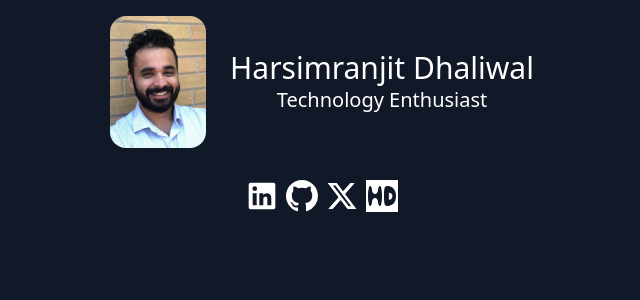
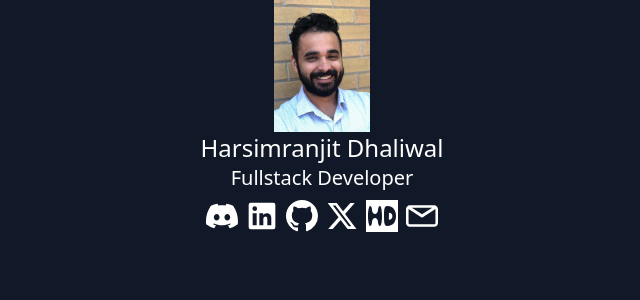
Before and after one commit to harsi-dev/portfolio, a Next.js app: page / in a window 1280 px wide. Shown: the top 300 px of the page, without its empty margins (318-958 px from the left). Built offline with nearby package versions, Linux system fonts and the light colour scheme.

Commit message:
split the huge code from index.tsx into components

```diff
--- /dev/null
+++ b/components/Name.tsx
@@ -0,0 +1,3 @@
+export default function Name() {
+  return <h1 className="text-center text-white">Harsimranjit Dhaliwal</h1>;
+}
--- /dev/null
+++ b/components/Picture.tsx
@@ -0,0 +1,15 @@
+export default function Picture() {
+  return (
+    <div className="flex flex-row items-center justify-center space-x-6">
+      <div className="justify-center align-middle">
+        <img
+          className="mx-auto w-24"
+          src="/images/headshot.jpeg"
+          alt=""
+          width="512"
+          height="512"
+        />
+      </div>
+    </div>
+  );
+}
--- /dev/null
+++ b/components/Title.tsx
@@ -0,0 +1,3 @@
+export default function Title() {
+  return <h2 className="text-center text-white">Fullstack Developer</h2>;
+}
--- a/pages/index.tsx
+++ b/pages/index.tsx
@@ -1,5 +1,11 @@
-import Head from 'next/head';
+import Head from "next/head";
 
+// @ts-ignore
+
+import Picture from "@/components/Picture";
+import Name from "@/components/Name";
+import Title from "@/components/Title";
+import Socials from "@/components/socials/socials";
 export default function Home() {
   return (
     <>
@@ -9,100 +15,14 @@ export default function Home() {
         <meta name="viewport" content="width=device-width, initial-scale=1" />
       </Head>
       <main>
-        <div className="flex flex-row items-center justify-center space-x-6 ">
-          <div className="align-middle justify-center">
-            <img
-              className="w-24 rounded-2xl m-4 mx-auto"
-              src="/images/headshot.jpeg"
-              alt=""
-              width="384"
-              height="512"
-            />
+        <div className="">
+          <Picture />
+          <div>
+            <Name />
+            <Title />
           </div>
-          <div className="flex flex-col">
-            <h1 className="text-3xl  text-center text-white">
-              Harsimranjit Dhaliwal
-            </h1>
-            <h2 className="text-xl  text-center text-white ">
-              Technology Enthusiast
-            </h2>
-          </div>
-        </div>
 
-        <div className="flex flex-row items-center justify-center pt-4 space-x-2">
-          <a
-            href="
-                https://www.linkedin.com/in/harsimran-d"
-            target="_blank"
-            rel="noopener noreferrer"
-          >
-            <svg
-              viewBox="0 0 24 24"
-              data-supported-dps="24x24"
-              fill="currentColor"
-              width="32"
-              height="32"
-              focusable="false"
-            >
-              <path d="M20.5 2h-17A1.5 1.5 0 002 3.5v17A1.5 1.5 0 003.5 22h17a1.5 1.5 0 001.5-1.5v-17A1.5 1.5 0 0020.5 2zM8 19H5v-9h3zM6.5 8.25A1.75 1.75 0 118.3 6.5a1.78 1.78 0 01-1.8 1.75zM19 19h-3v-4.74c0-1.42-.6-1.93-1.38-1.93A1.74 1.74 0 0013 14.19a.66.66 0 000 .14V19h-3v-9h2.9v1.3a3.11 3.11 0 012.7-1.4c1.55 0 3.36.86 3.36 3.66z"></path>
-            </svg>
-          </a>
-
-          <a
-            href="
-              https://www.github.com/harsimran-d/"
-            target="_blank"
-            rel="noopener noreferrer"
-          >
-            <svg
-              height="32"
-              aria-hidden="true"
-              version="1.1"
-              width="32"
-              focusable="false"
-              viewBox="0 0 16 16"
-              data-supported-dps="24x24"
-              fill="currentColor"
-            >
-              <path d="M8 0C3.58 0 0 3.58 0 8c0 3.54 2.29 6.53 5.47 7.59.4.07.55-.17.55-.38 0-.19-.01-.82-.01-1.49-2.01.37-2.53-.49-2.69-.94-.09-.23-.48-.94-.82-1.13-.28-.15-.68-.52-.01-.53.63-.01 1.08.58 1.23.82.72 1.21 1.87.87 2.33.66.07-.52.28-.87.51-1.07-1.78-.2-3.64-.89-3.64-3.95 0-.87.31-1.59.82-2.15-.08-.2-.36-1.02.08-2.12 0 0 .67-.21 2.2.82.64-.18 1.32-.27 2-.27.68 0 1.36.09 2 .27 1.53-1.04 2.2-.82 2.2-.82.44 1.1.16 1.92.08 2.12.51.56.82 1.27.82 2.15 0 3.07-1.87 3.75-3.65 3.95.29.25.54.73.54 1.48 0 1.07-.01 1.93-.01 2.2 0 .21.15.46.55.38A8.013 8.013 0 0016 8c0-4.42-3.58-8-8-8z"></path>
-            </svg>
-          </a>
-          <a
-            href="https://x.com/harsimran_d"
-            target="_blank"
-            rel="noopener noreferrer"
-          >
-            <svg
-              height="32"
-              aria-hidden="true"
-              version="1.1"
-              width="32"
-              focusable="false"
-              viewBox="0 0 24 24"
-              data-supported-dps="24x24"
-              fill="currentColor"
-            >
-              <path d="M18.244 2.25h3.308l-7.227 8.26 8.502 11.24H16.17l-5.214-6.817L4.99 21.75H1.68l7.73-8.835L1.254 2.25H8.08l4.713 6.231zm-1.161 17.52h1.833L7.084 4.126H5.117z"></path>
-            </svg>
-          </a>
-          <a
-            href="https://hdyadu.com"
-            target="_blank"
-            rel="noopener noreferrer"
-          >
-            <svg
-              height="32"
-              aria-hidden="true"
-              version="1.1"
-              width="32"
-              focusable="false"
-              viewBox="0 20 160 120"
-              data-supported-dps="24x24"
-              fill="currentColor"
-            >
-              <path d="M0 80l0-80 80 0 80 0 0 80 0 80-80 0-80 0 0-80zm30 30c0-11 7-20 15-20 8 0 15 9 15 20 0 11 5 20 10 20 6 0 10-22 10-50 0-27-4-50-10-50-5 0-10 9-10 20 0 11-7 20-15 20-8 0-15-9-15-20 0-11-4-20-10-20-5 0-10 23-10 50 0 28 5 50 10 50 6 0 10-9 10-20zm108 8c7-7 12-24 12-38 0-30-17-50-42-50-15 0-18 9-18 50 0 41 3 50 18 50 10 0 23-5 30-12zM114.34 99.171A1 1 0 00114.542 64.298M115.109 99.171 114.724 64.184" />
-            </svg>
-          </a>
+          <Socials />
         </div>
       </main>
     </>
```
